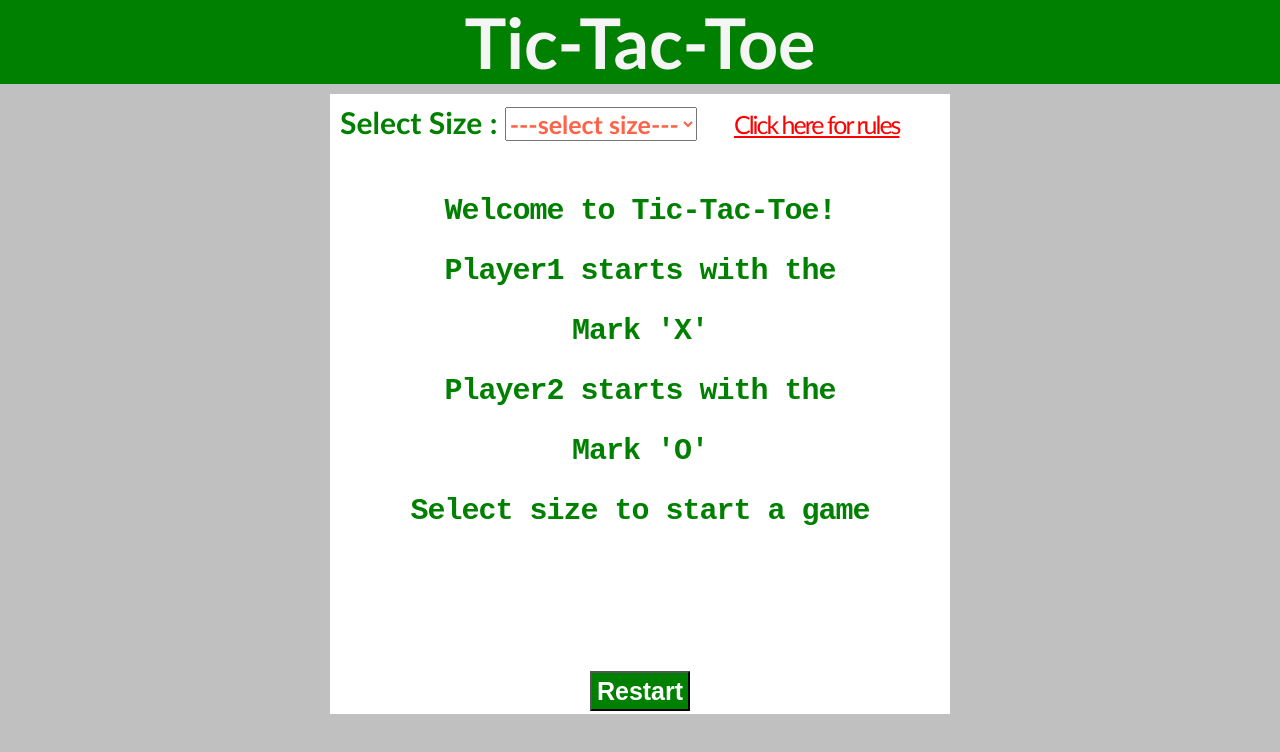
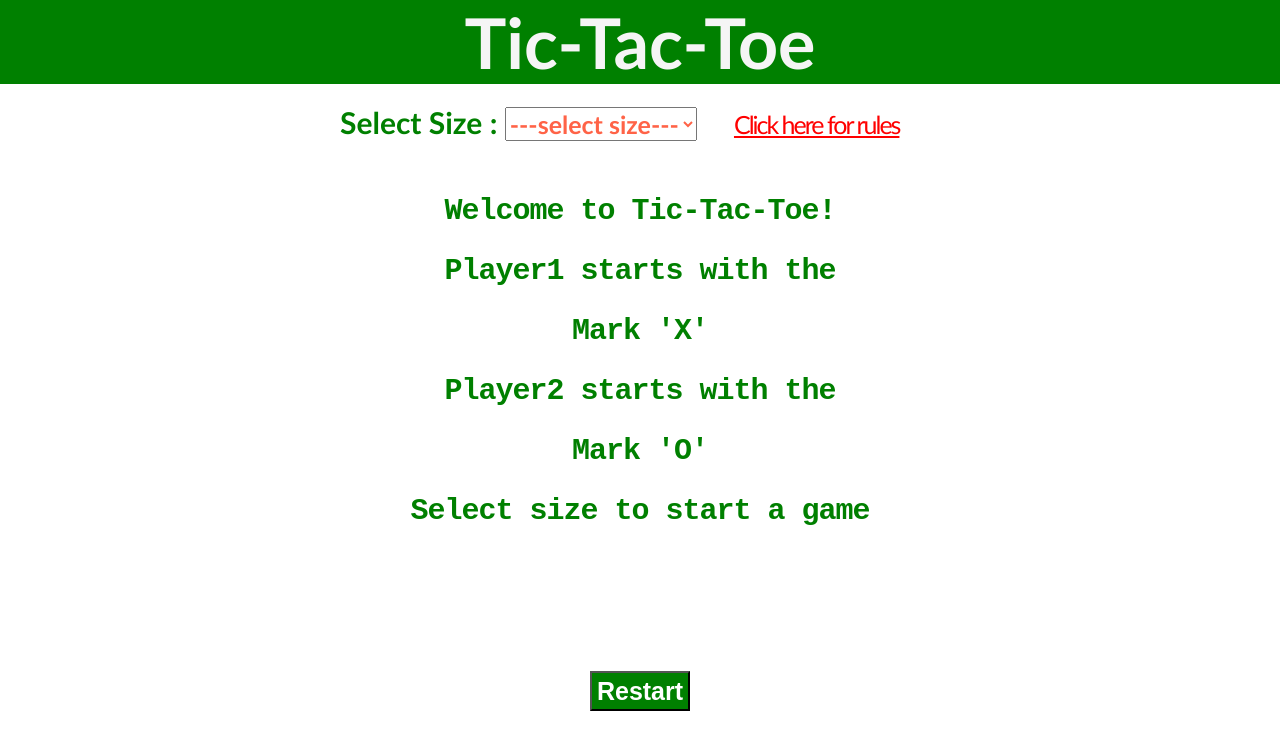
Before and after one commit to amarnadh860/TicTacToe-Variable, a website built with webpack: page public/index.html in a window 1280 px wide. Built offline with nearby package versions, Linux system fonts and the light colour scheme.

Commit message:
styles.css file modified

```diff
--- a/public/styles.css
+++ b/public/styles.css
@@ -5,7 +5,7 @@
 }
 
 body{
-    background:silver;
+    background:white;
 
 }
 .container{
```
